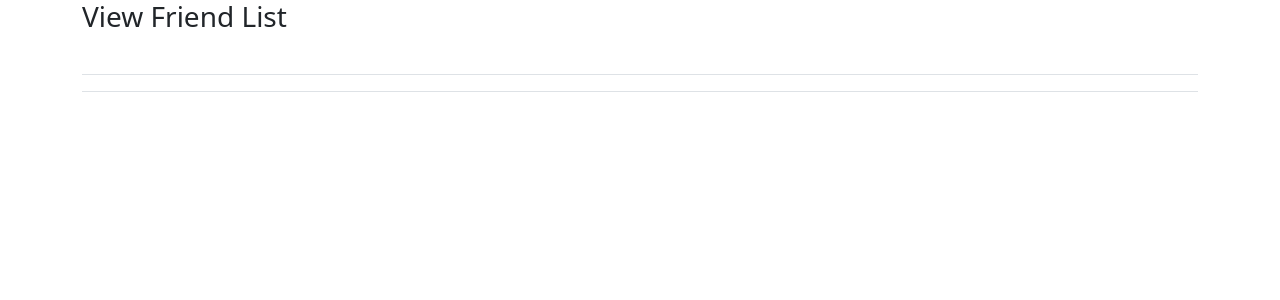
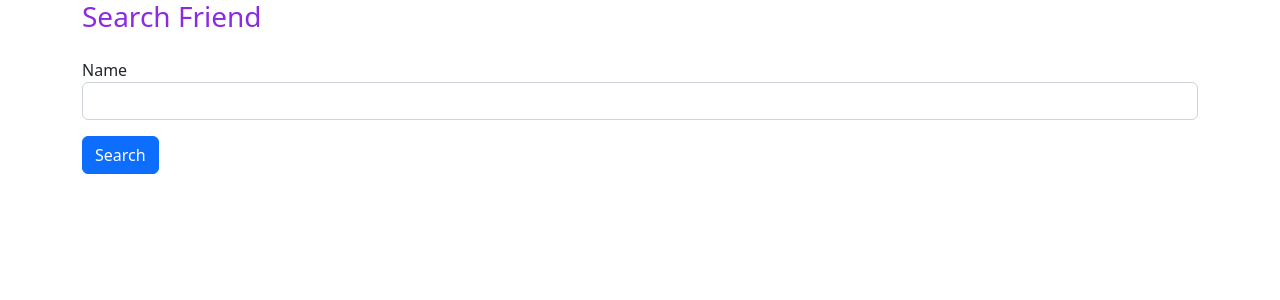
Before and after one commit to vishnubabu98/friend-angular, an Angular app: page / in a window 1280 px wide. Shown: the top 300 px of the page. Built offline with nearby package versions, Linux system fonts and the light colour scheme.

Commit message:
add search

```diff
--- a/src/app/app.component.html
+++ b/src/app/app.component.html
@@ -1,2 +1,2 @@
-<app-view-friend></app-view-friend>
+<app-search-friend></app-search-friend>
 <router-outlet></router-outlet>
--- a/src/app/app.module.ts
+++ b/src/app/app.module.ts
@@ -5,12 +5,14 @@ import { AppRoutingModule } from './app-routing.module';
 import { AppComponent } from './app.component';
 import { AddFriendComponent } from './add-friend/add-friend.component';
 import { ViewFriendComponent } from './view-friend/view-friend.component';
+import { SearchFriendComponent } from './search-friend/search-friend.component';
 
 @NgModule({
   declarations: [
     AppComponent,
     AddFriendComponent,
-    ViewFriendComponent
+    ViewFriendComponent,
+    SearchFriendComponent
   ],
   imports: [
     BrowserModule,
--- /dev/null
+++ b/src/app/search-friend/search-friend.component.html
@@ -0,0 +1,18 @@
+<div class="container">
+    <div class="row">
+        <div class="col col-12 col-sm-12 col-md-12 col-lg-12 col-xl-12 col-xxl-12">
+            <div class="row g-3">
+                <div class="col col-12 col-sm-12 col-md-12 col-lg-12 col-xl-12 col-xxl-12">
+                    <h3 style="color: blueviolet;">Search Friend</h3>
+                </div>
+                <div class="col col-12 col-sm-12 col-md-12 col-lg-12 col-xl-12 col-xxl-12">
+                    <label for="" class="form label">Name</label>
+                    <input type="text" class="form-control">
+                </div>
+                <div class="col col-12 col-sm-12 col-md-12 col-lg-12 col-xl-12 col-xxl-12">
+                   <button class="btn btn-primary">Search</button>
+                </div>
+            </div>
+        </div>
+    </div>
+</div>
```
Also changed, not shown: src/app/search-friend/search-friend.component.ts (added, +10 -0 lines), src/app/search-friend/search-friend.component.css (added).
